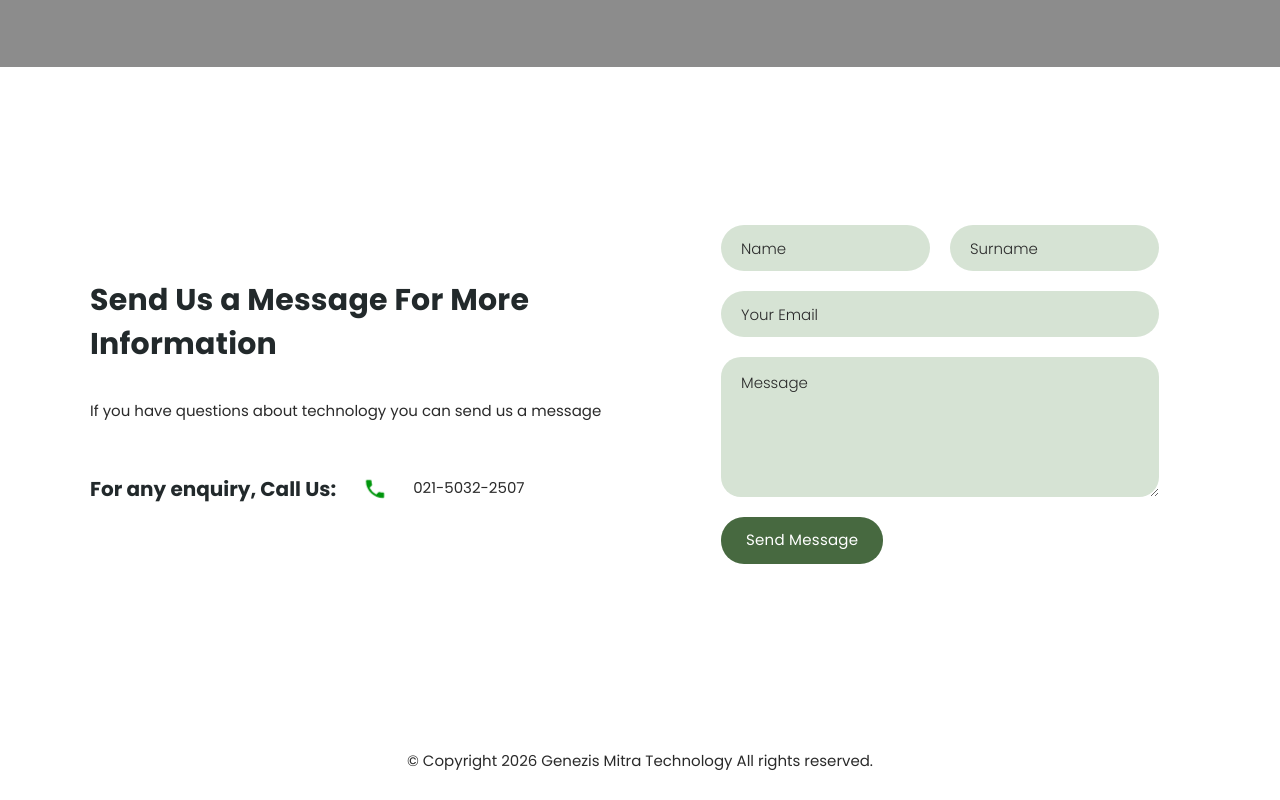
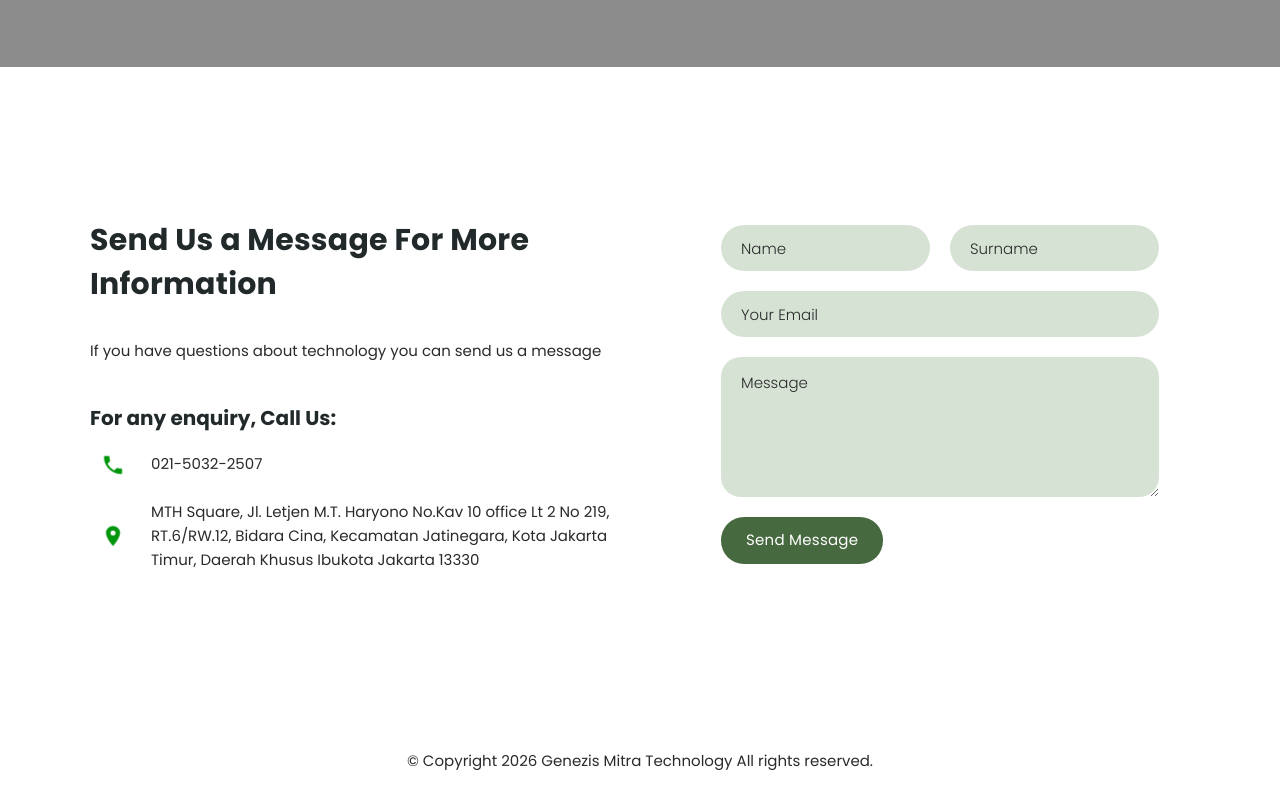
Before and after one commit to adminsitejwi-svg/Flazznet.id, a website: page index.html in a window 1280 px wide. Shown: the part 2199-2999 px from the top of the page. Drawn offline with Linux system fonts and the light colour scheme.

Commit message:
update bro

```diff
--- a/index.html
+++ b/index.html
@@ -266,7 +266,7 @@
       <div class="contact-info min-w-0 text-center lg:text-left">
         <h2 class="text-display-6 mb-0">Send Us a Message For More Information</h2>
         <p class="mt-[30px] mb-0">If you have questions about technology you can send us a message</p>
-        <div class="contact-phone mt-10 flex flex-wrap items-center justify-center gap-x-4 gap-y-3 lg:justify-start">
+        <div class="contact-phone mt-10 flex flex-col items-center gap-3 lg:items-start">
           <h3 class="mb-0 text-h2">For any enquiry, Call Us:</h3>
           <span class="inline-flex items-center gap-[15px] text-[15px] text-[#2a2a2a]">
             <span class="contact-phone-icon inline-flex size-[46px] items-center justify-center rounded-full border border-white/70 bg-white/55 text-[#00960c] backdrop-blur-sm">
@@ -274,6 +274,12 @@
             </span>
             021-5032-2507
           </span>
+          <address class="flex items-center gap-[15px] text-left text-[15px] leading-[1.6] text-[#2a2a2a] not-italic">
+            <span class="contact-phone-icon inline-flex size-[46px] shrink-0 items-center justify-center rounded-full border border-white/70 bg-white/55 text-[#00960c] backdrop-blur-sm">
+              <svg xmlns="http://www.w3.org/2000/svg" width="22" height="22" viewBox="0 0 24 24" fill="currentColor" aria-hidden="true"><path d="M12 2a7 7 0 0 0-7 7c0 5.25 7 13 7 13s7-7.75 7-13a7 7 0 0 0-7-7zm0 9.5A2.5 2.5 0 1 1 12 6.5a2.5 2.5 0 0 1 0 5z"/></svg>
+            </span>
+            <span>MTH Square, Jl. Letjen M.T. Haryono No.Kav 10 office Lt 2 No 219, RT.6/RW.12, Bidara Cina, Kecamatan Jatinegara, Kota Jakarta Timur, Daerah Khusus Ibukota Jakarta 13330</span>
+          </address>
         </div>
       </div>
 
```
Also changed, not shown: assets/css/style.css.
